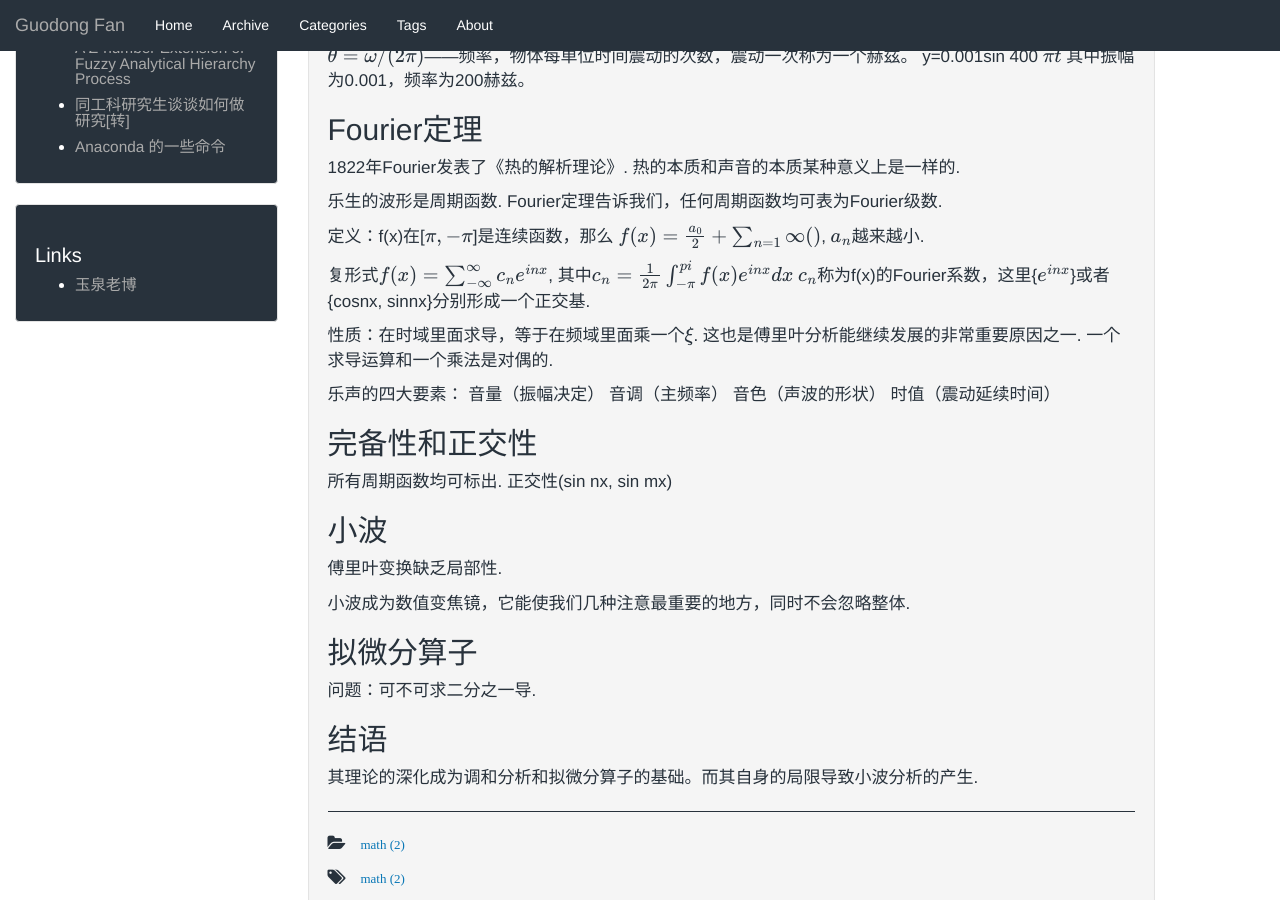
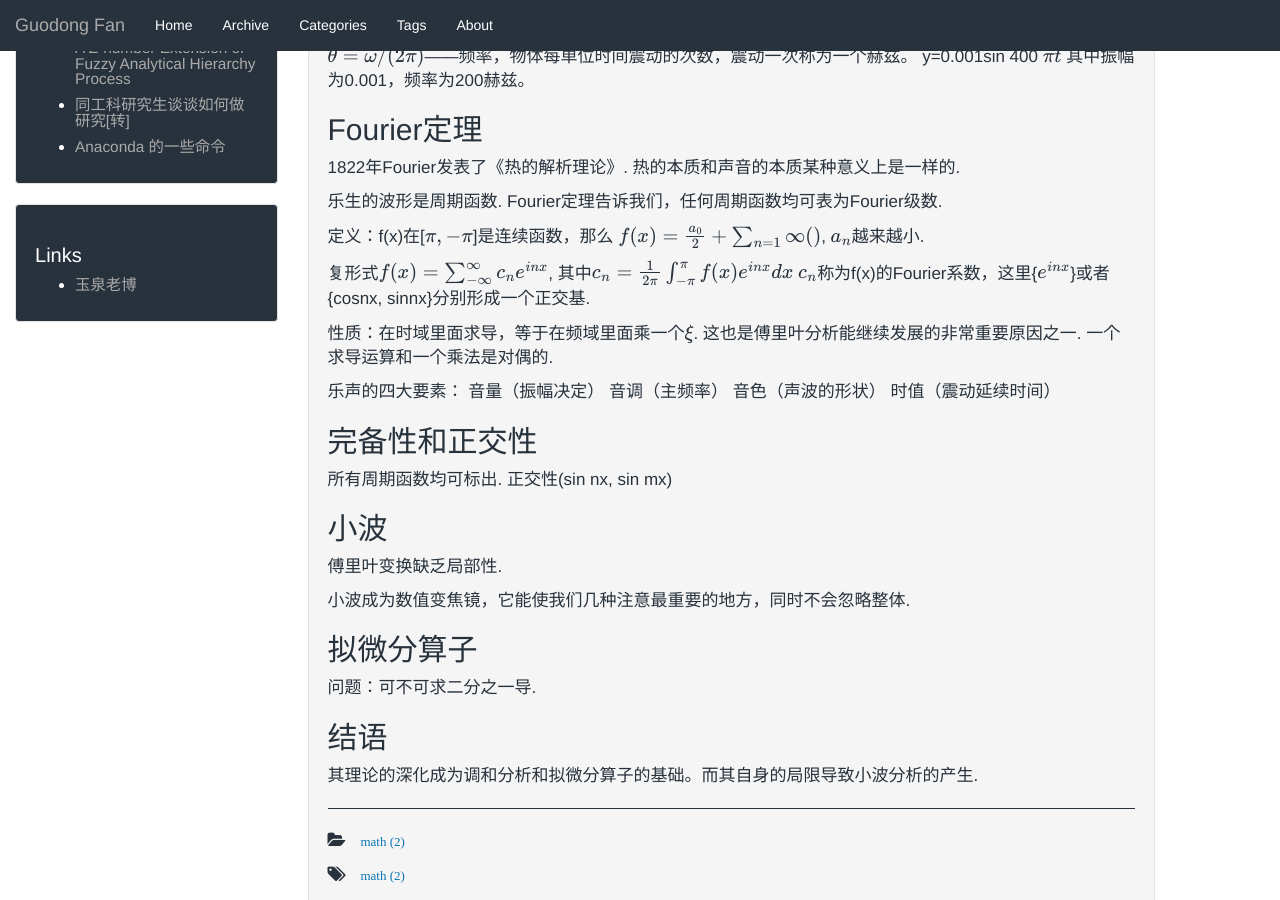
Before and after one commit to GuodongFan/GuodongFan.github.io, a Jekyll site: the page built from _posts/2019-07-29-Fourier.md, in a window 1280 px wide and 900 px high, scrolled down 499 px. Built offline with Jekyll 4.4.1, drawn with Linux system fonts in a browser that asks for light colours; our own code applies the rules of GitHub Pages for plain Markdown files; formulas are drawn with MathJax 3.

```diff
--- a/_posts/2019-07-29-Fourier.md
+++ b/_posts/2019-07-29-Fourier.md
@@ -38,7 +38,7 @@ Fourier定理告诉我们，任何周期函数均可表为Fourier级数.
 $f(x)=\frac{a_0}{2}+\sum_{n=1}{\infty}()$, $a_n$越来越小.
 
 复形式$f(x)=\sum_{-\infty}^{\infty}c_n e^{inx}$,
-其中$c_n = \frac{1}{2\pi}\int_{-\pi}^{pi} f(x)e^{inx} dx$
+其中$c_n = \frac{1}{2\pi}\int_{-\pi}^{\pi} f(x)e^{inx} dx$
 $c_n$称为f(x)的Fourier系数，这里{$e^{inx}$}或者{cosnx, sinnx}分别形成一个正交基.
 
 
```
